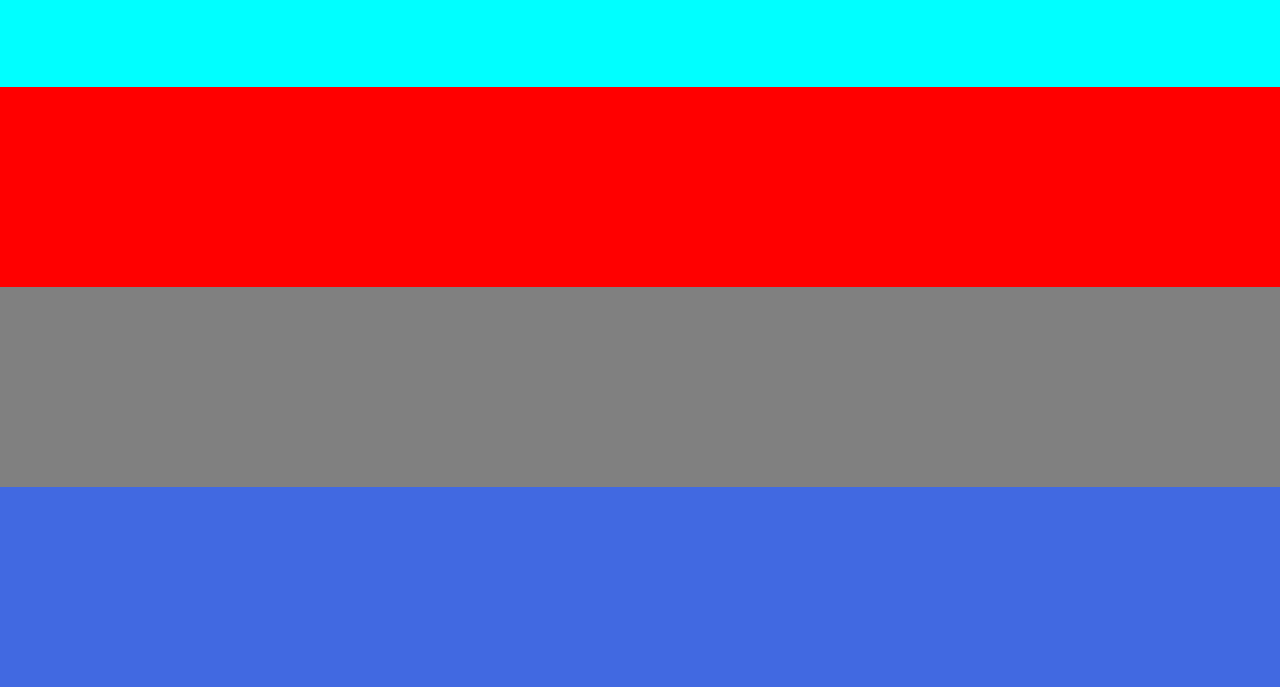
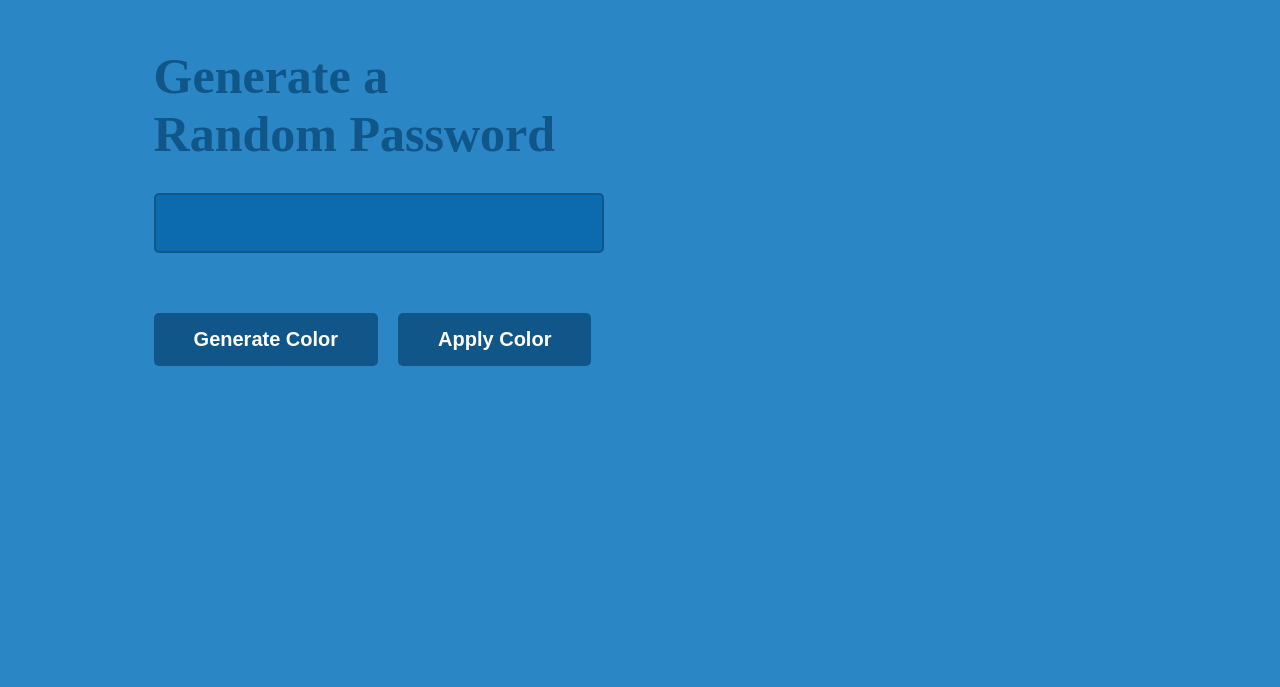
Before and after one commit to MFaizanali2/Flat-ui-Color, a plain HTML site: page index.html in a window 1280 px wide. Shown: the part 113-800 px from the top of the page. Drawn offline with Linux system fonts and the light colour scheme.

Commit message:
completed
continue

```diff
--- a/app.js
+++ b/app.js
@@ -0,0 +1,20 @@
+let input = document.getElementById("input");
+let generate = "0123456789abcdef"
+let change = "";
+
+function Generate(){
+    let input = document.getElementById("input");
+    change = '';
+   for (let i = 0; i <= 3; i++) {
+         let randomNumber = generate[Math.floor(Math.random() * generate.length)]
+         change += randomNumber;
+
+     }
+     input.value = `#${change}`;
+}
+
+function apply(){
+    let input = document.getElementById("input");
+    let body =  document.querySelector("body");
+    body.style.backgroundColor = `${input.value}`;
+}
--- a/index.html
+++ b/index.html
@@ -11,22 +11,14 @@
 
 <body>
     <div id="container">
-        <div id="first-line">
-
+        <h1>Generate a <br> <span>Random Password </span></h1>
+        <div id="display">
+            <input type="text" id="input" readonly>
+            <div id="btn">
+            <button onclick="Generate()">Generate Color</button>
+            <button onclick="apply()">Apply Color</button>
+            </div>
         </div>
-
-        <div id="second-line">
-
-        </div>
-
-        <div id="third-line">
-
-        </div>
-
-        <div id="fourth-line">
-
-        </div>
-    </div>
 </body>
 
 </html>
--- a/style.css
+++ b/style.css
@@ -7,11 +7,18 @@ html,body{
     width: 100%;
     height: 100vh;
 }
+body{
+    background-color: #2B86C5;
+}
 #container{
-    width: 100%;
-    height: 100%;
+    width: 500px;
+    height: 400px;
+    position: absolute;
+    top: 20%;
+    left: 12%;
+    min-width: 600px;
 }
-#first-line{
+/* #first-line{
     width: 100%;
     height: 25%;
     background-color: aqua;
@@ -30,4 +37,51 @@ html,body{
     width: 100%;
     height: 25%;
     background-color: royalblue;
+} */
+h1{
+    font-size: 50px;
+    font-weight: bold;
+    color: #105688;
 }
+h1 span{
+    /* color: #019f55; */
+    color: #105688;
+
+    padding-bottom: 7px;
+}
+#input{
+    margin-top: 30px;
+    margin-bottom: 20px;
+    width: 450px;
+    height: 60px;
+    border-radius: 5px;
+    outline: none;
+    border: 2px solid #105688;
+    background-color: #0c6baf;
+    font-size: 2rem;
+    color: #fff;
+
+}
+#btn{
+    display: flex;
+    gap: 20px;
+    margin-top: 40px;
+    margin-bottom: 20px;
+}
+button{
+    font-size: 20px;
+    background-color: #105688;
+    outline: none;
+    border: none;
+    border-radius: 5px;
+    color: #fff;
+    cursor: pointer;
+    font-weight: bolder;
+    padding: 15px 40px;
+    transition-duration: 0.5s;
+}
+button:hover{
+    background-color: #fff;
+    color: #105688;
+
+}
```
